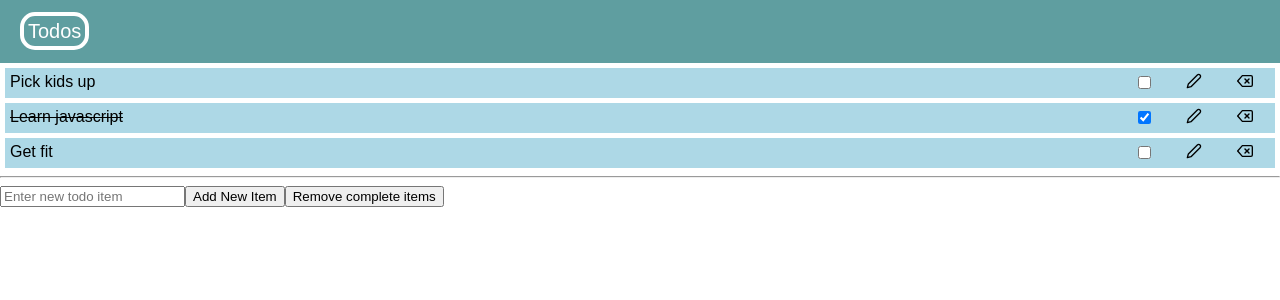
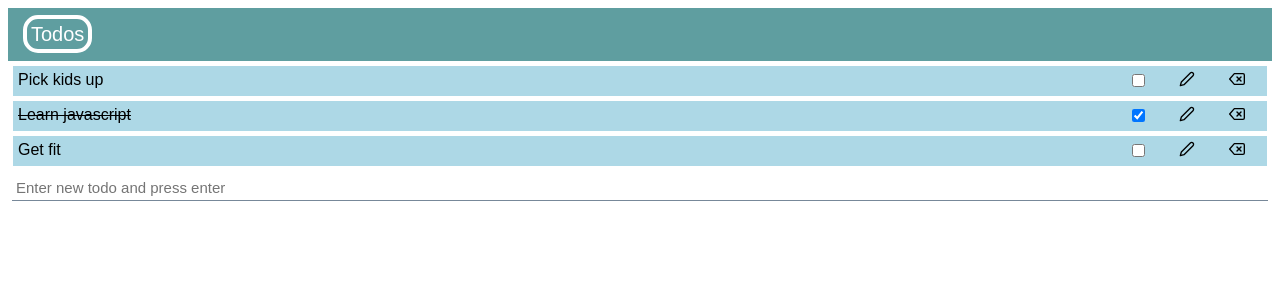
Before and after one commit to danashurst/react-todo-kata, a React (Create React App) app: page / in a window 1280 px wide. Shown: the top 300 px of the page. Built offline with nearby package versions, Linux system fonts and the light colour scheme.

Commit message:
Removed add button

```diff
--- a/src/App.js
+++ b/src/App.js
@@ -1,17 +1,31 @@
-import React from 'react';
+import React, { useReducer, useState } from 'react';
 import './styles/main.scss';
+// import { FiDelete } from 'react-icons/fi';
 
 import Todos from './components/todos';
+// import todo_reducer from './reducers/todo_reducer';
+// import mock_todos from './mock-data/mock_todos';
 
-const App = () => (
+const App = () => {
+
+  // const [todos, dispatch] = useReducer(todo_reducer, mock_todos);
+
+  // const removeCompleteItems = () => {
+  //   console.log('REMOVED');
+  //   dispatch({ type: 'REMOVE_DONE' });
+  // };
+
+  return (
     <div className="container">
       <header>
         <div className="header">
-        <span className="todo-header">Todos</span>
+          <div className="todo-header"><span>Todos</span></div>
+          {/* <div className="remove-done"><FiDelete onClick={removeCompleteItems} /></div> */}
         </div>
       </header>
       <Todos />
     </div>
-);
+  )
+};
 
 export default App;
--- a/src/components/todos.js
+++ b/src/components/todos.js
@@ -5,7 +5,6 @@ import todo_reducer from '../reducers/todo_reducer';
 
 const Todos = () => {
     const [newTodoDescription, setNewTodoDescription] = useState('');
-
     const [todos, dispatch] = useReducer(todo_reducer, mock_todos);
 
     const updateNewTodo = (e) => {
@@ -22,6 +21,7 @@ const Todos = () => {
         if (newTodoDescription == null || newTodoDescription === '') { return; }
 
         dispatch({ type: "ADD", payload: { description: newTodoDescription } });
+        setNewTodoDescription('');
     }
 
     const deleteTodo = (deleteTodo) => {
@@ -40,30 +40,23 @@ const Todos = () => {
         dispatch({ type: "TOGGLE_DONE", payload: { toggleTodo } })
     };
 
-    const removeCompleteItems = () => {
-        dispatch({ type: "REMOVE_DONE" });
-    };
-
     return (
         <div>
             {
                 todos.map(item => {
                     return (
-                        <React.Fragment>
                         <TodoItem item={item} key={item.id} onEdit={editTodo} onDelete={deleteTodo} onComplete={toggleDone} />
-                        </React.Fragment>
                     )
                 })
             }
-            <hr />
+            <div className="actions">
                 <input
                     value={newTodoDescription}
                     onChange={updateNewTodo}
                     onKeyPress={keyPress}
-                placeholder="Enter new todo item" />
-            <button className="add-new" onClick={addTodo}>Add New Item</button>
-            <button className="remove-done" onClick={removeCompleteItems}>Remove complete items</button>
+                    placeholder="Enter new todo and press enter" />
             </div>
+        </div >
     )
 }
 
--- a/src/styles/main.scss
+++ b/src/styles/main.scss
@@ -1,26 +1,29 @@
 body {
     background-color: white;
     font-family: Arial, Helvetica, sans-serif;
-    margin: 0;
     padding: 0;
     color: black;
 }
 
 .header{
     background-color: cadetblue;
-    padding: 20px;
+    padding: 15px;
     align-content: center;
+    display: flex;
 }
 
 .todo-header{
     font-size: 20px;
-    display: inline;
+    width:97%;
+}
+
+.todo-header span {
     text-align: center;
-    align-content: center;
     color: white;
     border: 4px solid white;
     padding:4px;
     border-radius: 15px;
+
 }
 
 .flex-container {
@@ -33,25 +36,50 @@ body {
     margin: 5px;
 }
 
+.flex-container:hover {
+    background-color: lightgreen;
+}
+
 .desc {
     width: 88%;
-    //flex-grow: 9;
     min-width: 500px;
 }
 
 .done {
-    //flex-grow: 1;
     min-width: 4%;
     text-align: center;
 }
 .edit {
-   // flex-grow: 1;
    min-width: 4%;
    text-align: center;
 }
 
 .delete {
-   //flex-grow: 1;
    min-width: 4%;
    text-align: center;
 }
+
+.actions {
+    display: flex;
+    flex-wrap: wrap;
+    flex-grow: 1;
+    align-content: center;
+    margin:4px;
+}
+
+.actions input {
+    font-size: 15px;
+    padding: 4px;
+    border: 0;
+    outline: 0;
+    background: transparent;
+    border-bottom: 1px solid lightslategrey;
+    width: 100%;
+    margin: 4px 0;
+}
+
+.remove-done {
+    align-content: center;
+    font-size: 1.5em;
+    color: red;
+}
```
Lines whose indentation alone changed are shown as unchanged.
